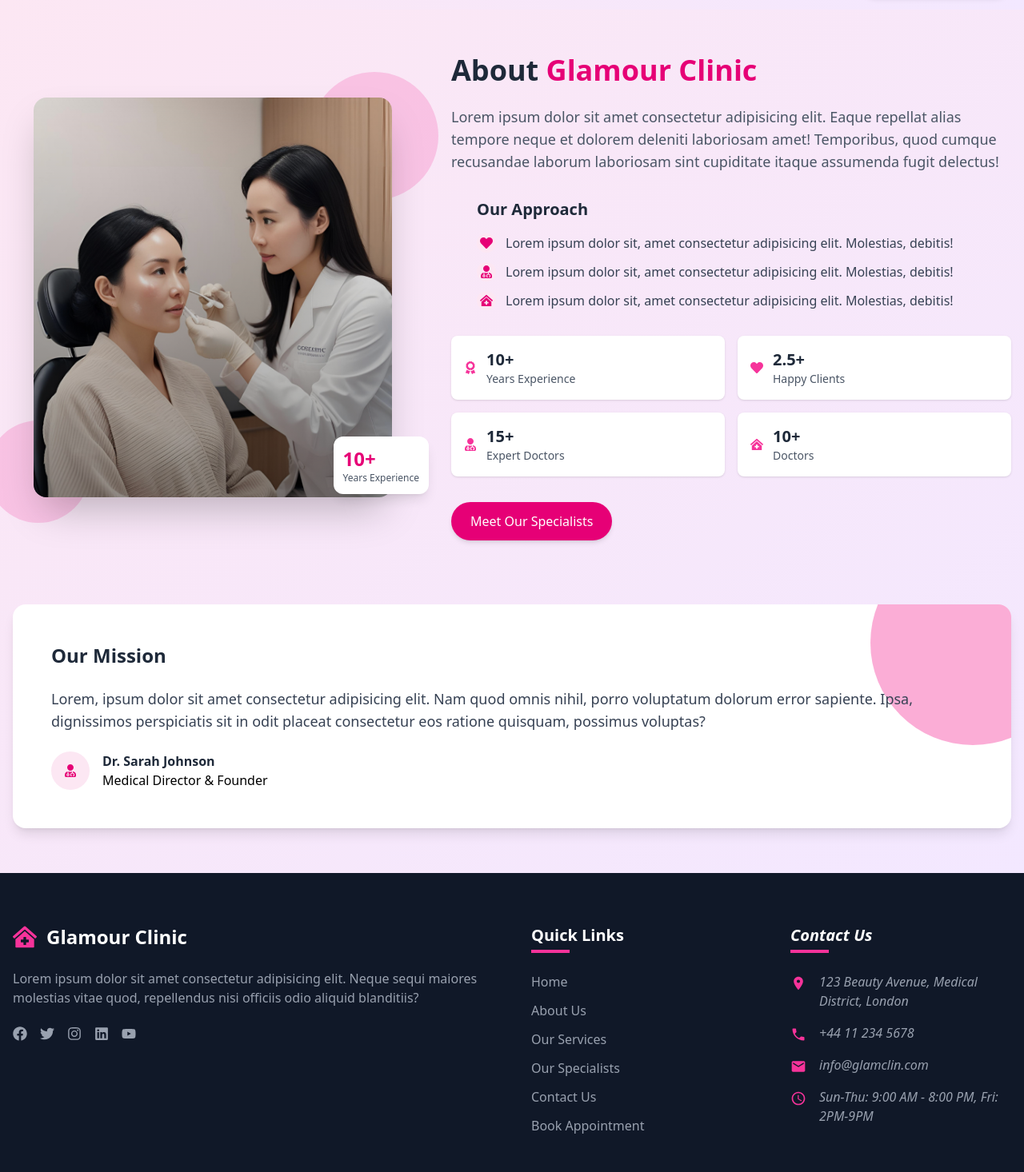
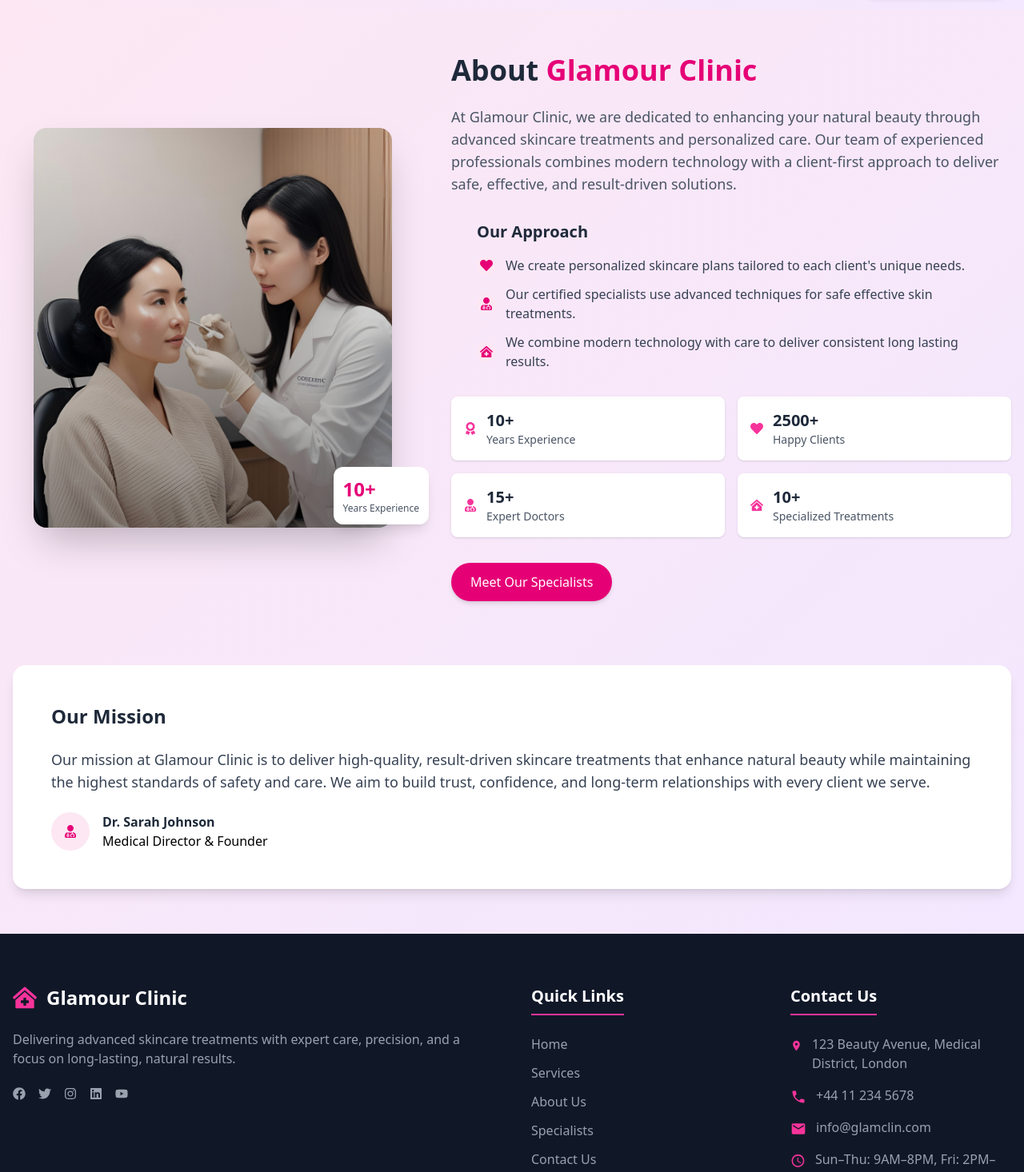
Before and after one commit to Blu-dev24/Clinic-project, a React (Vite) app: page /about in a window 1280 px wide. Shown: the part 60-1526 px from the top of the page at 80% size. Built offline with nearby package versions, Linux system fonts and the light colour scheme.

Commit message:
fixed the texts and links to make it a SPA

```diff
--- a/src/components/About.jsx
+++ b/src/components/About.jsx
@@ -1,5 +1,4 @@
 import { FaAward, FaClinicMedical, FaUserMd, FaHeart } from "react-icons/fa";
-
 import aboutImage from "../assets/aboutImage.png";
 
 const About = () => {
@@ -7,37 +6,37 @@ const About = () => {
     {
       value: "10+",
       label: "Years Experience",
-      icon: <FaAward className="text-pink-500" aria-hidden="true" />,
+      icon: <FaAward className="text-pink-500" />,
     },
     {
-      value: "2.5+",
+      value: "2500+",
       label: "Happy Clients",
-      icon: <FaHeart className="text-pink-500" aria-hidden="true" />,
+      icon: <FaHeart className="text-pink-500" />,
     },
     {
       value: "15+",
       label: "Expert Doctors",
-      icon: <FaUserMd className="text-pink-500" aria-hidden="true" />,
+      icon: <FaUserMd className="text-pink-500" />,
     },
     {
       value: "10+",
-      label: "Doctors",
-      icon: <FaClinicMedical className="text-pink-500" aria-hidden="true" />,
+      label: "Specialized Treatments",
+      icon: <FaClinicMedical className="text-pink-500" />,
     },
   ];
 
   const approchItems = [
     {
-      icon: <FaHeart className="text-pink-600" aria-hidden="true" />,
-      text: "Lorem ipsum dolor sit, amet consectetur adipisicing elit. Molestias, debitis!",
+      icon: <FaHeart className="text-pink-600" />,
+      text: "We create personalized skincare plans tailored to each client's unique needs.",
     },
     {
-      icon: <FaUserMd className="text-pink-600" aria-hidden="true" />,
-      text: "Lorem ipsum dolor sit, amet consectetur adipisicing elit. Molestias, debitis!",
+      icon: <FaUserMd className="text-pink-600" />,
+      text: "Our certified specialists use advanced techniques for safe effective skin treatments.",
     },
     {
-      icon: <FaClinicMedical className="text-pink-600" aria-hidden="true" />,
-      text: "Lorem ipsum dolor sit, amet consectetur adipisicing elit. Molestias, debitis!",
+      icon: <FaClinicMedical className="text-pink-600" />,
+      text: "We combine modern technology with care to deliver consistent long lasting results.",
     },
   ];
 
@@ -47,31 +46,19 @@ const About = () => {
       className="py-14 overflow-hidden bg-gradient-to-br from-pink-100 to-purple-100"
     >
       <div className="container mx-auto px-4 flex flex-col">
-        <article
-          data-aos="fade-up"
-          data-aos-delay="400"
-          className="flex lg:flex-row flex-col items-center gap-12"
-        >
+        <article className="flex lg:flex-row flex-col items-center gap-12">
+
+          {/* Image */}
           <figure className="lg:w-5/12 relative">
             <div className="relative z-10 rounded-2xl overflow-hidden shadow-2xl w-full max-w-md mx-auto">
               <img
                 src={aboutImage}
-                className="w-full h-125 object-cover rounded-xl "
+                className="w-full h-125 object-cover rounded-xl"
                 loading="lazy"
               />
-              <div
-                className="absolute inset-0 bg-gradient-to-t from-black/40 to-transparent"
-                aria-hidden="true"
-              ></div>
+              <div className="absolute inset-0 bg-gradient-to-t from-black/40 to-transparent"></div>
             </div>
-            <span
-              className="hidden lg:block absolute -bottom-8 -left-8 w-32 h-32 rounded-full bg-pink-500 opacity-20 z-0"
-              aria-hidden="true"
-            ></span>
-            <span
-              className="hidden lg:block absolute -top-8 -right-8 w-40 h-40 rounded-full bg-pink-500 opacity-20 z-0"
-              aria-hidden="true"
-            ></span>
+
             <aside className="absolute bottom-1 -right-5 bg-white p-3 rounded-xl shadow-lg z-20 flex flex-col">
               <strong className="text-2xl font-bold text-pink-600">10+</strong>
               <small className="text-xs font-medium text-gray-600">
@@ -79,87 +66,85 @@ const About = () => {
               </small>
             </aside>
           </figure>
-          <div data-aos="fade-up" data-aos-delay="600" className="lg:w-7/12">
-            <header>
+
+          {/* Content */}
+          <div className="lg:w-7/12">
             <h2 className="text-3xl md:text-4xl font-bold text-gray-800 mb-6">
               About <span className="text-pink-600">Glamour Clinic</span>
             </h2>
+
             <p className="text-lg text-gray-600 mb-6">
-                Lorem ipsum dolor sit amet consectetur adipisicing elit. Eaque
-                repellat alias tempore neque et dolorem deleniti laboriosam
-                amet! Temporibus, quod cumque recusandae laborum laboriosam sint
-                cupiditate itaque assumenda fugit delectus!
+              At Glamour Clinic, we are dedicated to enhancing your natural beauty through advanced skincare treatments and personalized care. Our team of experienced professionals combines modern technology with a client-first approach to deliver safe, effective, and result-driven solutions.
             </p>
-            </header>
-            <section className="m-8">
+
+            {/* Approach */}
+            <div className="m-8">
               <h3 className="text-xl font-semibold text-gray-800 mb-4">
                 Our Approach
               </h3>
+
               <ul className="space-y-3">
                 {approchItems.map((item, index) => (
                   <li key={index} className="flex items-center">
-                    <figure className="bg-pink-100 p-1 rounded-full mr-3">
+                    <span className="bg-pink-100 p-1 rounded-full mr-3">
                       {item.icon}
-                    </figure>
+                    </span>
                     <p className="text-gray-700">{item.text}</p>
                   </li>
                 ))}
               </ul>
-            </section>
-            <section className="grid grid-cols-2 gap-4 mb-8">
+            </div>
+
+            {/* Stats */}
+            <div className="grid grid-cols-2 gap-4 mb-8">
               {stats.map((item, index) => (
-                <article
+                <div
                   key={index}
                   className="bg-white p-4 rounded-lg shadow-sm flex items-center"
                 >
-                  <figure className="mr-3">{item.icon}</figure>
+                  <span className="mr-3">{item.icon}</span>
                   <div>
                     <strong className="text-xl font-bold text-gray-800">
                       {item.value}
                     </strong>
                     <p className="text-sm text-gray-600">{item.label}</p>
                   </div>
-                </article>
+                </div>
               ))}
-            </section>
-            <nav>
+            </div>
+
             <a
               href="#"
-                className="inline-block bg-pink-600 hover:bg-pink-700 text-white px-6 py-3 rounded-full transition shadow-md focus:outline-none focus:ring-2 focus:ring-pink-800 focus:ring-offset-2"
+              className="inline-block bg-pink-600 hover:bg-pink-700 text-white px-6 py-3 rounded-full transition shadow-md focus:outline-none focus:ring-2 focus:ring-pink-800"
             >
               Meet Our Specialists
             </a>
-            </nav>
           </div>
         </article>
-        <aside className="mt-20 bg-white rounded-2xl p-8 md:p-12 shadow-lg relative overflow-hidden">
-          <span
-            className="absolute -top-20 -right-20 w-64 h-64 rounded-full bg-pink-500 opacity-40"
-            aria-hidden="true"
-          ></span>
-          <div className="relative z-10">
+
+        {/* Mission */}
+        <div className="mt-20 bg-white rounded-2xl p-8 md:p-12 shadow-lg">
           <h3 className="text-2xl font-bold text-gray-800 mb-6">
             Our Mission
           </h3>
-            <blockquote className="text-lg text-gray-700 mb-6">
-              Lorem, ipsum dolor sit amet consectetur adipisicing elit. Nam quod
-              omnis nihil, porro voluptatum dolorum error sapiente. Ipsa,
-              dignissimos perspiciatis sit in odit placeat consectetur eos
-              ratione quisquam, possimus voluptas?
-            </blockquote>
-            <figure className="flex items-center">
+
+          <p className="text-lg text-gray-700 mb-6">
+            Our mission at Glamour Clinic is to deliver high-quality, result-driven skincare treatments that enhance natural beauty while maintaining the highest standards of safety and care. We aim to build trust, confidence, and long-term relationships with every client we serve.
+          </p>
+
+          <div className="flex items-center">
             <div className="w-12 h-12 rounded-full bg-pink-100 flex items-center justify-center mr-4">
-                <FaUserMd className="text-pink-600" aria-hidden="true" />
+              <FaUserMd className="text-pink-600" />
             </div>
-              <figcaption>
-                <cite className="font-semibold text-gray-800 not-italic">
+            <div>
+              <p className="font-semibold text-gray-800">
                 Dr. Sarah Johnson
-                </cite>
+              </p>
               <p>Medical Director & Founder</p>
-              </figcaption>
-            </figure>
             </div>
-        </aside>
+          </div>
+        </div>
+
       </div>
     </section>
   );
--- a/src/components/Footer.jsx
+++ b/src/components/Footer.jsx
@@ -1,92 +1,55 @@
 import React from "react";
-import { FaInstagram, FaLinkedin, FaFacebook, FaTwitter, FaYoutube, FaClinicMedical } from "react-icons/fa";
-import { MdAccessAlarm, MdEmail, MdPhone, MdLocationOn, MdAccessTime } from "react-icons/md";
+import { Link } from "react-router-dom";
+import {
+  FaInstagram,
+  FaLinkedin,
+  FaFacebook,
+  FaTwitter,
+  FaYoutube,
+  FaClinicMedical,
+} from "react-icons/fa";
+import {
+  MdEmail,
+  MdPhone,
+  MdLocationOn,
+  MdAccessTime,
+} from "react-icons/md";
 
 const Footer = () => {
   const socialLinks = [
-    { icon: <FaFacebook className="text-lg" />, label: "Facebook" },
-    { icon: <FaTwitter className="text-lg" />, label: "Twitter" },
-    { icon: <FaInstagram className="text-lg" />, label: "Instagram" },
-    { icon: <FaLinkedin className="text-lg" />, label: "LinkedIn" },
-    { icon: <FaYoutube className="text-lg" />, label: "Youtube" },
+    { icon: <FaFacebook />, label: "Facebook" },
+    { icon: <FaTwitter />, label: "Twitter" },
+    { icon: <FaInstagram />, label: "Instagram" },
+    { icon: <FaLinkedin />, label: "LinkedIn" },
+    { icon: <FaYoutube />, label: "YouTube" },
   ];
 
   const quickLinks = [
-    { text: "Home", href: "#" },
-    { text: "About Us", href: "#about" },
-    { text: "Our Services", href: "#services" },
-    { text: "Our Specialists", href: "#specialists" },
-    { text: "Contact Us", href: "#contact" },
-    { text: "Book Appointment", href: "#appointment" },
-  ];
-
-  const contactInfo = [
-    {
-      icon: (
-        <MdLocationOn className="text-pink-500 text-xl mt-1 mr-4 flex-shrink-0" />
-      ),
-      content: (
-        <a href="#" className="text-gray-400 hover:text-pink-500 transition">
-          123 Beauty Avenue, Medical District, London
-        </a>
-      ),
-    },
-    {
-      icon: (
-        <MdPhone className="text-pink-500 text-xl mt-1 mr-4 flex-shrink-0" />
-      ),
-      content: (
-        <a href="#" className="text-gray-400 hover:text-pink-500 transition">
-          +44 11 234 5678
-        </a>
-      ),
-    },
-    {
-      icon: (
-        <MdEmail className="text-pink-500 text-xl mt-1 mr-4 flex-shrink-0" />
-      ),
-      content: (
-        <a href="#" className="text-gray-400 hover:text-pink-500 transition">
-          info@glamclin.com
-        </a>
-      ),
-    },
-    {
-      icon: (
-        <MdAccessTime className="text-pink-500 text-xl mt-1 mr-4 flex-shrink-0" />
-      ),
-      content: (
-        <a href="#" className="text-gray-400 hover:text-pink-500 transition">
-          Sun-Thu: 9:00 AM - 8:00 PM, Fri: 2PM-9PM
-        </a>
-      ),
-    },
-  ];
-
-  const legalLinks = [
-    { text: "Privacy Policy", href: "#" },
-    { text: "Terms of Service", href: "#" },
-    { text: "Sitemap", href: "#" },
+    { text: "Home", path: "/hero" },
+    { text: "Services", path: "/services" },
+    { text: "About Us", path: "/about" },
+    { text: "Specialists", path: "/specialists" },
+    { text: "Contact Us", path: "/contact" },
   ];
 
   return (
     <footer className="bg-gray-900 text-white pt-16 pb-8">
       <div className="container mx-auto px-4">
+
         <div className="grid grid-cols-1 md:grid-cols-2 lg:grid-cols-4 gap-12 mb-12">
+
+          {/* About */}
           <section className="lg:col-span-2">
-            <header className="flex items-center mb-6">
-              <FaClinicMedical
-                className="text-3xl text-pink-500 mr-3"
-                aria-hidden="true"
-              />
+            <div className="flex items-center mb-6">
+              <FaClinicMedical className="text-3xl text-pink-500 mr-3" />
               <h2 className="text-2xl font-bold">Glamour Clinic</h2>
-            </header>
+            </div>
+
             <p className="text-gray-400 mb-6">
-              Lorem ipsum dolor sit amet consectetur adipisicing elit. Neque
-              sequi maiores molestias vitae quod, repellendus nisi officiis odio
-              aliquid blanditiis?
+              Delivering advanced skincare treatments with expert care, precision,
+              and a focus on long-lasting, natural results.
             </p>
-            <nav aria-label="Social media links">
+
             <ul className="flex space-x-4">
               {socialLinks.map((item, index) => (
                 <li key={index}>
@@ -100,41 +63,66 @@ const Footer = () => {
                 </li>
               ))}
             </ul>
-            </nav>
           </section>
+
+          {/* Quick Links */}
           <section>
-            <h3 className="text-xl font-bold mb-6 relative pb-2 after:content-[''] after:absolute after:left-0 after:bottom-0 after:w-12 after:h-1 after:bg-pink-500">
+            <h3 className="text-xl font-bold mb-6 border-b-2 border-pink-500 inline-block pb-2">
               Quick Links
             </h3>
-            <nav aria-label="Quick Links">
+
             <ul className="space-y-3">
               {quickLinks.map((link, index) => (
                 <li key={index}>
-                    <a
-                      href={link.href}
+                  <Link
+                    to={link.path}
                     className="text-gray-400 hover:text-pink-500 transition"
                   >
                     {link.text}
-                    </a>
+                  </Link>
                 </li>
               ))}
             </ul>
-            </nav>
           </section>
-          <address>
-            <h3 className="text-xl font-bold mb-6 relative pb-2 after:content-[''] after:absolute after:left-0 after:bottom-0 after:w-12 after:h-1 after:bg-pink-500">
+
+          {/* Contact */}
+          <section>
+            <h3 className="text-xl font-bold mb-6 border-b-2 border-pink-500 inline-block pb-2">
               Contact Us
             </h3>
-            <ul className="space-y-4">
-              {contactInfo.map((info, index) => (
-                <li key={index} className="flex items-start">
-                  {info.icon}
-                  {info.content}
+
+            <ul className="space-y-4 text-gray-400">
+
+              <li className="flex items-start">
+                <MdLocationOn className="text-pink-500 text-xl mr-3 mt-1" />
+                <span>123 Beauty Avenue, Medical District, London</span>
               </li>
-              ))}
+
+              <li className="flex items-start">
+                <MdPhone className="text-pink-500 text-xl mr-3 mt-1" />
+                <span>+44 11 234 5678</span>
+              </li>
+
+              <li className="flex items-start">
+                <MdEmail className="text-pink-500 text-xl mr-3 mt-1" />
+                <span>info@glamclin.com</span>
+              </li>
+
+              <li className="flex items-start">
+                <MdAccessTime className="text-pink-500 text-xl mr-3 mt-1" />
+                <span>Sun–Thu: 9AM–8PM, Fri: 2PM–9PM</span>
+              </li>
+
             </ul>
-          </address>
+          </section>
+
         </div>
+
+        {/* Bottom */}
+        <div className="border-t border-gray-700 pt-6 text-center text-gray-500 text-sm">
+          © {new Date().getFullYear()} Glamour Clinic. All rights reserved.
+        </div>
+
       </div>
     </footer>
   );
--- a/src/components/Specialists.jsx
+++ b/src/components/Specialists.jsx
@@ -12,16 +12,16 @@ const Specialists = () => {
       name: "Dr. Anne Johnson",
       role: "Plastic Surgeon",
       image: SpecialistsImg,
-      bio: "Lorem ipsum dolor sit amet consectetur adipisicing elit. Quia vero possimus.",
+      bio: "Expert in facial enhancements delivering natural and refined aesthetic results.",
       rating: 5,
-      specialities: ["Facelifts", "Rhinoplasty", " Blepharoplasty"],
+      specialities: ["Facelifts", "Rhinoplasty", "Blepharoplasty"],
     },
     {
       id: 2,
       name: "Dr. Michael Chen",
       role: "Dermatologist",
       image: SpecialistsImg1,
-      bio: "Lorem ipsum dolor sit amet consectetur adipisicing elit. Quia vero possimus.",
+      bio: "Specializes in advanced skin treatments for healthy, clear, and glowing skin.",
       rating: 4,
       specialities: ["Laser Treatments", "Botox", "Fillers"],
     },
@@ -30,7 +30,7 @@ const Specialists = () => {
       name: "Dr. Alena Rodriguez",
       role: "Aesthetic Physician",
       image: SpecialistsImg2,
-      bio: "Lorem ipsum dolor sit amet consectetur adipisicing elit. Quia vero possimus.",
+      bio: "Focused on non-invasive procedures for youthful and long-lasting skin results.",
       rating: 5,
       specialities: ["Cool Sculpting", "Ultherapy", "Thread Lifts"],
     },
@@ -39,13 +39,9 @@ const Specialists = () => {
   const renderStars = (rating) => {
     return [...Array(5)].map((_, i) =>
       i < rating ? (
-        <FaStar key={i} className="text-yellow-400 inline" aria-hidden="true" />
+        <FaStar key={i} className="text-yellow-400 inline" />
       ) : (
-        <FaRegStar
-          key={i}
-          className="text-yellow-400 inline"
-          aria-hidden="true"
-        />
+        <FaRegStar key={i} className="text-yellow-400 inline" />
       )
     );
   };
@@ -55,33 +51,24 @@ const Specialists = () => {
       id="specialists"
       className="py-20 overflow-hidden bg-gradient-to-r from-pink-100 to-purple-100"
     >
-      <div className=" container mx-auto px-4">
-        <header
-          data-aos="fade-up"
-          data-aos-delay="400"
-          className="text-center mb-16 relative"
-        >
-          <span
-            className="absolute -top-10 left-1/2 transform -translate-x-1/2 w-20 h-20 rounded-full bg-pink-100 opacity-30 z-0"
-            aria-hidden="true"
-          ></span>
-          <h2 className="text-3xl md:text-4xl font-bold text-gray-800 mb-4 relative z-10">
+      <div className="container mx-auto px-4">
+
+        {/* Header */}
+        <header className="text-center mb-16 relative">
+          <h2 className="text-3xl md:text-4xl font-bold text-gray-800 mb-4">
             Meet Our <span className="text-pink-600">Expert Team</span>
           </h2>
-          <p className="text-lg text-gray-600 max-w-2xl mx-auto relative z-10">
-            Lorem ipsum dolor sit amet consectetur adipisicing elit. Amet, ad
-            ipsum!
+          <p className="text-lg text-gray-600 max-w-2xl mx-auto">
+            Our experienced specialists provide advanced treatments with precision, care, and trust.
           </p>
-          <span className="absolute -bottom-6 right-1/4 w-16 h-16 rounded-full bg-purple-100 opacity-20 z-0"></span>
         </header>
-        <ul
-          data-aos="fade-up"
-          data-aos-delay="500"
-          className="grid grid-cols-1 md:grid-cols-2 lg:grid-cols-3 gap-8 mb-16"
-        >
+
+        {/* Cards */}
+        <ul className="grid grid-cols-1 md:grid-cols-2 lg:grid-cols-3 gap-8 mb-16">
           {specialists.map((doctor) => (
             <li key={doctor.id} className="group relative">
               <article className="bg-white rounded-xl shadow-lg overflow-hidden hover:shadow-xl transition-all duration-300 h-full">
+
                 <figure className="relative h-100 overflow-hidden">
                   <img
                     src={doctor.image}
@@ -89,27 +76,27 @@ const Specialists = () => {
                     loading="lazy"
                   />
                   <span className="absolute inset-0 bg-gradient-to-t from-black/60 to-transparent"></span>
-                  <aside
-                    className="absolute top-4 right-4 bg-white/90 px-3  py-1 rounded-full flex items-center shadow-sm"
-                    aria-label={`Rating:${doctor.rating} stars`}
-                  >
+
+                  <aside className="absolute top-4 right-4 bg-white/90 px-3 py-1 rounded-full flex items-center shadow-sm">
                     {renderStars(doctor.rating)}
                     <span className="ml-1 text-sm font-medium">
                       {doctor.rating}
                     </span>
                   </aside>
                 </figure>
+
                 <div className="p-6 relative -mt-10">
                   <div className="bg-pink-50 rounded-lg shadow-md p-6">
-                    <header>
+
                     <h3 className="text-xl font-bold text-gray-800 mb-1">
                       {doctor.name}
                     </h3>
                     <p className="text-pink-600 font-medium mb-3">
                       {doctor.role}
                     </p>
-                    </header>
+
                     <p className="text-gray-600 mb-4">{doctor.bio}</p>
+
                     <ul className="flex flex-wrap gap-2 mb-4">
                       {doctor.specialities.map((spec, i) => (
                         <li key={i}>
@@ -119,57 +106,49 @@ const Specialists = () => {
                         </li>
                       ))}
                     </ul>
-                    <figure
-                      className="absolute -top-6 left-6 bg-pink-600 text-white p-3 rounded-full shadow-lg"
-                      aria-hidden="true"a
-                    >
+
+                    <div className="absolute -top-6 left-6 bg-pink-600 text-white p-3 rounded-full shadow-lg">
                       <FaQuoteLeft className="text-lg" />
-                    </figure>
+                    </div>
+
                   </div>
                 </div>
+
               </article>
             </li>
           ))}
         </ul>
-        <aside
-          data-aos="fade-up"
-          data-aos-delay="500"
-          className="bg-gradient-to-r from-pink-100 to-purple-100 rounded-2xl p-8 md:p-12"
-        >
-          <span
-            className="absolute -top-20 -left-20 w-40 h-40 rounded-full bg-pink-200 opacity-20"
-            aria-hidden="true"
-          ></span>
-          <span
-            className="absolute -bottom-20 -right-20 w-60 h-60 rounded-full bg-pink-200 opacity-20"
-            aria-hidden="true"
-          ></span>
-          <div className="relative z-10">
+
+        {/* CTA */}
+        <aside className="bg-gradient-to-r from-pink-100 to-purple-100 rounded-2xl p-8 md:p-12 text-center">
           <h3 className="text-2xl md:text-3xl font-bold text-gray-800 mb-6">
-              Ready to Consult With Our Specialists ?
+            Ready to Consult With Our Specialists?
           </h3>
 
-            <p>Lorem ipsum dolor, sit amet consectetur adipisicing.</p>
-            <nav className="flex flex-col sm:flex-row justify-center gap-4 mt-10">
+          <p className="text-gray-600">
+            Book your appointment today and begin your journey to healthier, glowing skin.
+          </p>
+
+          <div className="flex flex-col sm:flex-row justify-center gap-4 mt-8">
             <Link
               to="/contact"
-                className="bg-pink-600 hover:bg-pink-700 text-white px-8 py-3 rounded-full transition shadow-lg focus:outline-none focus:ring-2 focus:ring-offset-2"
-                aria-label="Book a Consultation"
+              className="bg-pink-600 hover:bg-pink-700 text-white px-8 py-3 rounded-full transition shadow-lg"
             >
               Book Consultation
             </Link>
-              <a
-                href="#"
-                className=" border border-pink-600 hover:bg-pink-700 text-pink-600 hover:text-white px-8 py-3 rounded-full transition shadow-lg focus:outline-none focus:ring-2 focus:ring-offset-2"
-                aria-label="Contact Us"
+
+            <Link
+              to="/contact"
+              className="border border-pink-600 hover:bg-pink-700 text-pink-600 hover:text-white px-8 py-3 rounded-full transition shadow-lg"
             >
               Contact Us
-              </a>
-            </nav>
+            </Link>
           </div>
         </aside>
+
       </div>
     </section>
   );
 };
+
 export default Specialists;
```
Also changed, not shown: src/components/Services.jsx (+4 -3 lines). Lines whose indentation alone changed are shown as unchanged.
